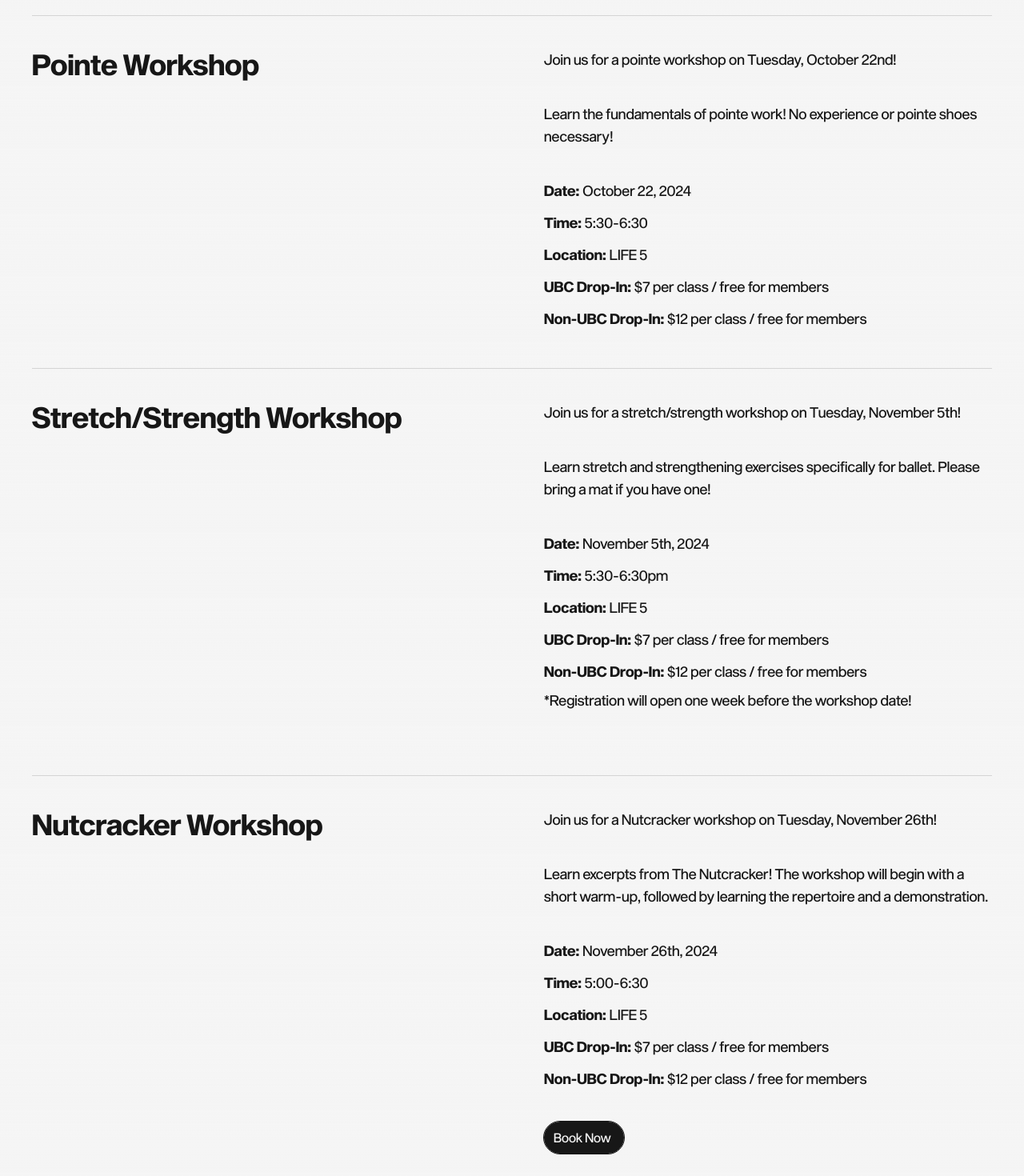
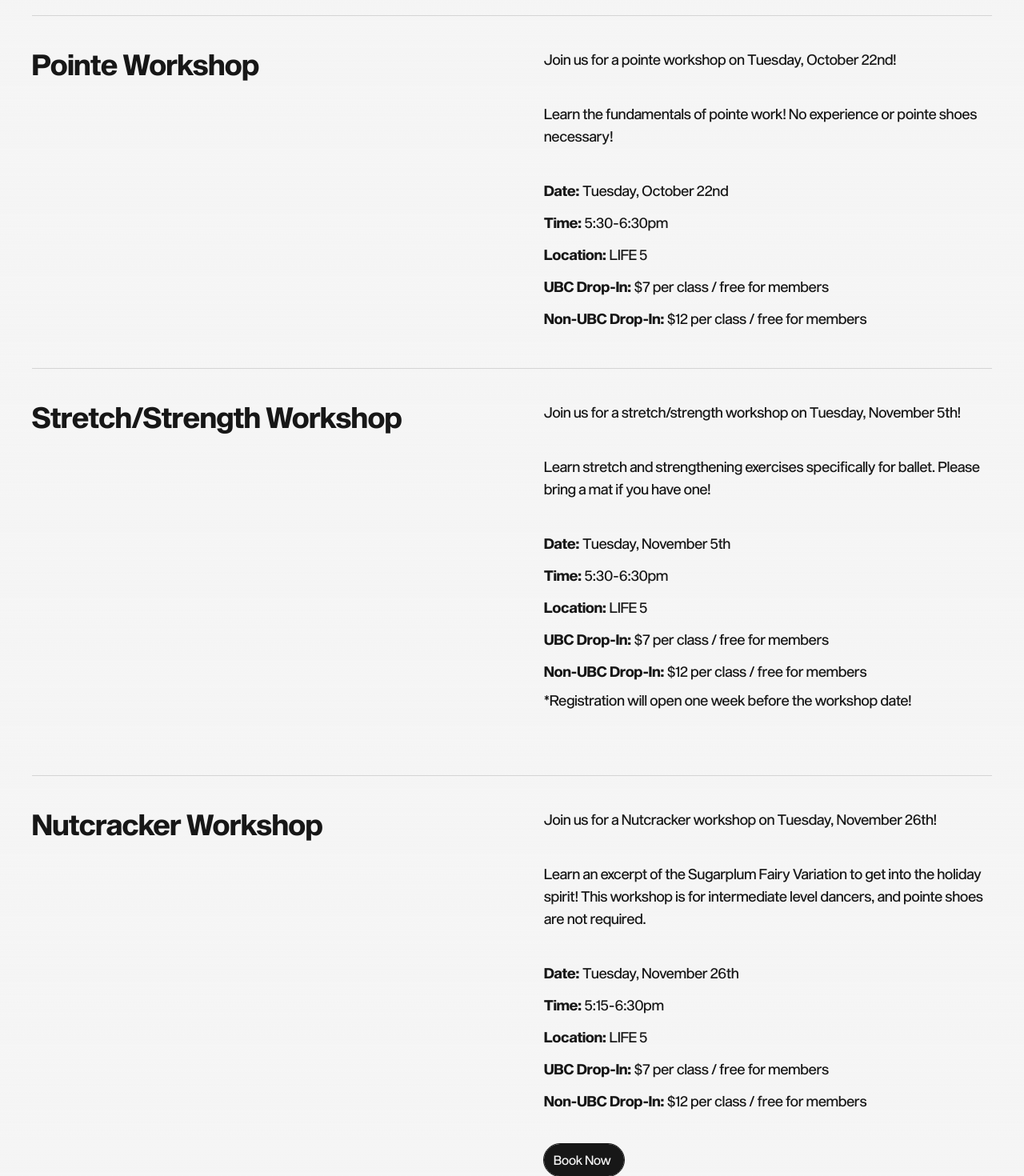
Before and after one commit to leesadie/ubcballet, a Next.js app: page /workshops in a window 1280 px wide. Shown: the part 974-2444 px from the top of the page at 80% size. Built offline with nearby package versions, Linux system fonts and the light colour scheme.

Commit message:
updated dancers and workshops

```diff
--- a/app/dancers/DancersClient.tsx
+++ b/app/dancers/DancersClient.tsx
@@ -46,7 +46,7 @@ const DancersClient = () => {
                     <div className="md:col-span-1 md:row-span-1 md:w-full">
                         <Image
                             src='/company/Lina.svg'
-                            alt="Emily"
+                            alt="Lina"
                             height={400}
                             width={400}
                             className="object-contain md:mt-10 mt-4 mb-5"
@@ -55,7 +55,7 @@ const DancersClient = () => {
                     <div className="md:col-span-1 md:row-span-1 md:w-full">
                         <Image
                             src='/company/Sofie.svg'
-                            alt="Emily"
+                            alt="Sofie"
                             height={400}
                             width={400}
                             className="object-contain md:mt-10 mt-4 mb-5"
@@ -64,7 +64,7 @@ const DancersClient = () => {
                     <div className="md:col-span-1 md:row-span-1 md:w-full">
                         <Image
                             src='/company/Gabriella.svg'
-                            alt="Emily"
+                            alt="Gabriella"
                             height={400}
                             width={400}
                             className="object-contain md:mt-10 mt-4 mb-5"
@@ -73,7 +73,7 @@ const DancersClient = () => {
                     <div className="md:col-span-1 md:row-span-1 md:w-full">
                         <Image
                             src='/company/Nadia.svg'
-                            alt="Emily"
+                            alt="Nadia"
                             height={400}
                             width={400}
                             className="object-contain md:mt-10 mt-4 mb-5"
@@ -82,7 +82,7 @@ const DancersClient = () => {
                     <div className="md:col-span-1 md:row-span-1 md:w-full">
                         <Image
                             src='/company/Yurina_company.svg'
-                            alt="Emily"
+                            alt="Yurina"
                             height={400}
                             width={400}
                             className="object-contain md:mt-10 mt-4 mb-5"
@@ -91,7 +91,7 @@ const DancersClient = () => {
                     <div className="md:col-span-1 md:row-span-1 md:w-full">
                         <Image
                             src='/company/Kelsey.svg'
-                            alt="Emily"
+                            alt="Kelsey"
                             height={400}
                             width={400}
                             className="object-contain md:mt-10 mt-4 mb-5"
@@ -100,7 +100,43 @@ const DancersClient = () => {
                     <div className="md:col-span-1 md:row-span-1 md:w-full">
                         <Image
                             src='/company/Maria_company.svg'
-                            alt="Emily"
+                            alt="Maria"
+                            height={400}
+                            width={400}
+                            className="object-contain md:mt-10 mt-4 mb-5"
+                        />
+                    </div>
+                    <div className="md:col-span-1 md:row-span-1 md:w-full">
+                        <Image
+                            src='/company/Emma.svg'
+                            alt="Emma"
+                            height={400}
+                            width={400}
+                            className="object-contain md:mt-10 mt-4 mb-5"
+                        />
+                    </div>
+                    <div className="md:col-span-1 md:row-span-1 md:w-full">
+                        <Image
+                            src='/company/Sian.svg'
+                            alt="Sian"
+                            height={400}
+                            width={400}
+                            className="object-contain md:mt-10 mt-4 mb-5"
+                        />
+                    </div>
+                    <div className="md:col-span-1 md:row-span-1 md:w-full">
+                        <Image
+                            src='/company/Alejandra.svg'
+                            alt="Alejandra"
+                            height={400}
+                            width={400}
+                            className="object-contain md:mt-10 mt-4 mb-5"
+                        />
+                    </div>
+                    <div className="md:col-span-1 md:row-span-1 md:w-full">
+                        <Image
+                            src='/company/Ruby_company.svg'
+                            alt="Ruby"
                             height={400}
                             width={400}
                             className="object-contain md:mt-10 mt-4 mb-5"
@@ -109,25 +145,7 @@ const DancersClient = () => {
                     <div className="md:col-span-1 md:row-span-1 md:w-full">
                         <Image
                             src='/company/Laurenne_company.svg'
-                            alt="Emily"
-                            height={400}
-                            width={400}
-                            className="object-contain md:mt-10 mt-4 mb-5"
-                        />
-                    </div>
-                    <div className="md:col-span-1 md:row-span-1 md:w-full">
-                        <Image
-                            src='/company/Sian.svg'
-                            alt="Emily"
-                            height={400}
-                            width={400}
-                            className="object-contain md:mt-10 mt-4 mb-5"
-                        />
-                    </div>
-                    <div className="md:col-span-1 md:row-span-1 md:w-full">
-                        <Image
-                            src='/company/Alejandra.svg'
-                            alt="Emily"
+                            alt="Laurenne"
                             height={400}
                             width={400}
                             className="object-contain md:mt-10 mt-4 mb-5"
@@ -136,7 +154,7 @@ const DancersClient = () => {
                     <div className="md:col-span-1 md:row-span-1 md:w-full">
                         <Image
                             src='/company/Sienna_company.svg'
-                            alt="Emily"
+                            alt="Sienna"
                             height={400}
                             width={400}
                             className="object-contain md:mt-10 mt-4 mb-5"
@@ -144,17 +162,8 @@ const DancersClient = () => {
                     </div>
                     <div className="md:col-span-1 md:row-span-1 md:w-full">
                         <Image
-                            src='/company/Emma.svg'
-                            alt="Emily"
-                            height={400}
-                            width={400}
-                            className="object-contain md:mt-10 mt-4 mb-5"
-                        />
-                    </div>
-                    <div className="md:col-span-1 md:row-span-1 md:w-full">
-                        <Image
-                            src='/company/Ruby_company.svg'
-                            alt="Emily"
+                            src='/company/Elle.svg'
+                            alt="Elle"
                             height={400}
                             width={400}
                             className="object-contain md:mt-10 mt-4 mb-5"
--- a/app/workshops/WorkshopsClient.tsx
+++ b/app/workshops/WorkshopsClient.tsx
@@ -60,7 +60,7 @@ const WorkshopsClient = () => {
                                 Date:
                             </div>
                             <div className="text-neutral-900 md:text-lg text-base">
-                                October 22, 2024
+                                Tuesday, October 22nd
                             </div>
                         </div>
                         <div className="flex flex-row md:mt-3 md:mx-10 mx-6 gap-1">
@@ -68,7 +68,7 @@ const WorkshopsClient = () => {
                                 Time:
                             </div>
                             <div className="text-neutral-900 md:text-lg text-base">
-                                5:30-6:30
+                                5:30-6:30pm
                             </div>
                         </div>
                         <div className="flex flex-row md:mt-3 md:mx-10 mx-6 gap-1">
@@ -131,7 +131,7 @@ const WorkshopsClient = () => {
                                 Date:
                             </div>
                             <div className="text-neutral-900 md:text-lg text-base">
-                                November 5th, 2024
+                                Tuesday, November 5th
                             </div>
                         </div>
                         <div className="flex flex-row md:mt-3 md:mx-10 mx-6 gap-1">
@@ -197,15 +197,15 @@ const WorkshopsClient = () => {
                             Join us for a Nutcracker workshop on Tuesday, November 26th!
                         </div>
                         <div className="text-neutral-900 md:text-lg text-base md:mt-10 mt-5 md:mx-10 mx-6">
-                            Learn excerpts from The Nutcracker! The workshop will begin with a short warm-up, followed
-                            by learning the repertoire and a demonstration.
+                            Learn an excerpt of the Sugarplum Fairy Variation to get into the holiday spirit!
+                            This workshop is for intermediate level dancers, and pointe shoes are not required.
                         </div>
                         <div className="flex flex-row md:mt-10 mt-5 md:mx-10 mx-6 gap-1">
                             <div className={`text-neutral-900 md:text-lg text-base ${font_bold.className}`}>
                                 Date:
                             </div>
                             <div className="text-neutral-900 md:text-lg text-base">
-                                November 26th, 2024
+                                Tuesday, November 26th
                             </div>
                         </div>
                         <div className="flex flex-row md:mt-3 md:mx-10 mx-6 gap-1">
@@ -213,7 +213,7 @@ const WorkshopsClient = () => {
                                 Time:
                             </div>
                             <div className="text-neutral-900 md:text-lg text-base">
-                                5:00-6:30
+                                5:15-6:30pm
                             </div>
                         </div>
                         <div className="flex flex-row md:mt-3 md:mx-10 mx-6 gap-1">
```
Also changed, not shown: 1 other file (tests, documents, lock files or other folders).
